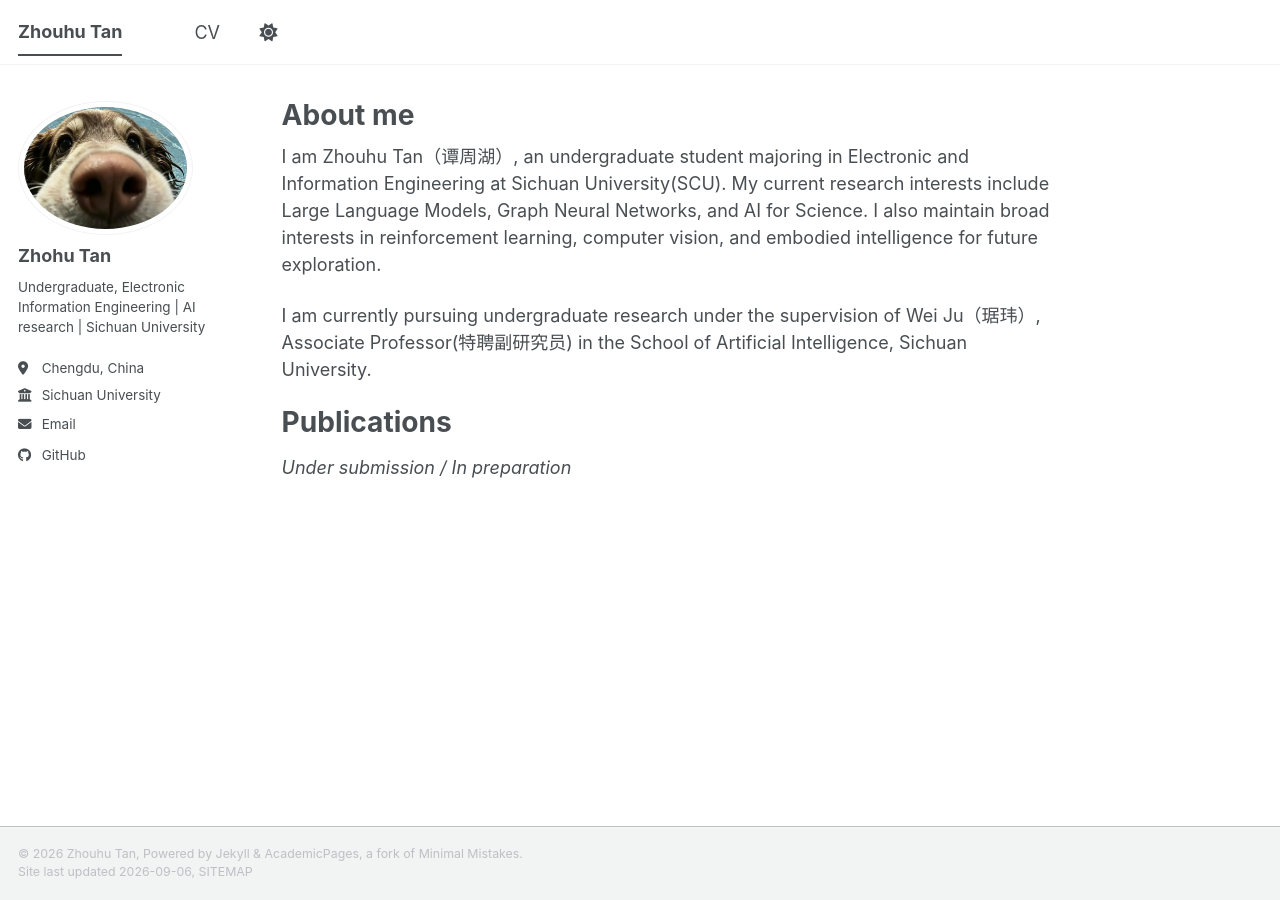
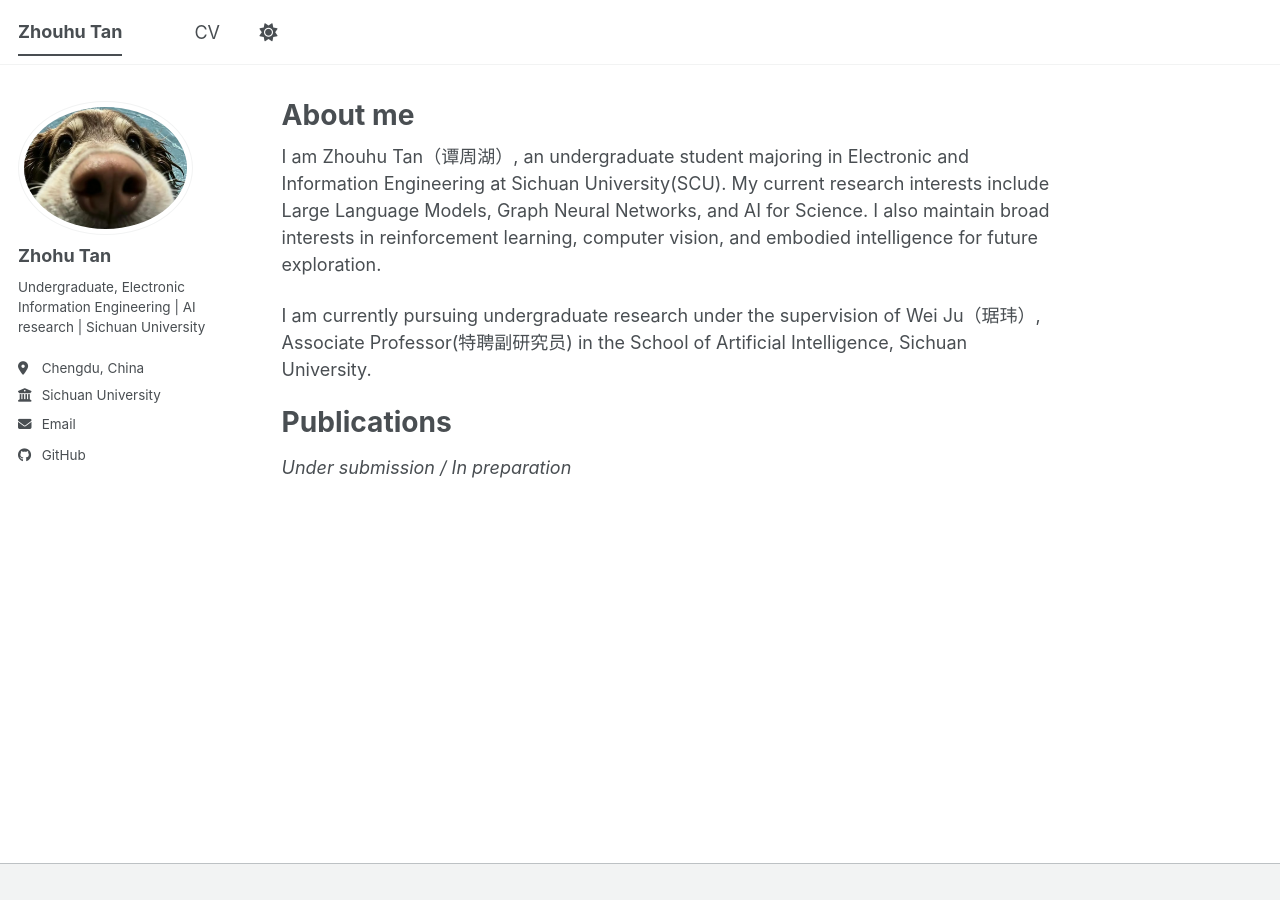
Before and after one commit to tanzhouhu/tanzhouhu.github.io, a Jekyll site: the page built from _pages/about.md, in a window 1280 px wide. Built offline with Jekyll 4.4.1, drawn with Linux system fonts in a browser that asks for light colours; a style sheet for code colours, icons or effects is not loaded.

Commit message:
Update footer.html

```diff
--- a/_includes/footer.html
+++ b/_includes/footer.html
@@ -3,8 +3,3 @@
 {% if site.author.github or site.author.bitbucket or site.atom_feed.hide != true %}
 
 {% endif %}
-
-<div class="page__footer-copyright">
-  &copy; {{ site.time | date: '%Y' }} {{ site.name | default: site.title }}, {{ site.data.ui-text[site.locale].powered_by | default: "Powered by" }} <a href="https://jekyllrb.com" rel="nofollow">Jekyll</a> &amp; <a href="https://github.com/academicpages/academicpages.github.io">AcademicPages</a>, a fork of <a href="https://mademistakes.com/work/minimal-mistakes-jekyll-theme/" rel="nofollow">Minimal Mistakes</a>.<br />
-  Site last updated {{ "now" | date: '%Y-%m-%d' }}, <a href="/sitemap/" style="text-transform: uppercase;">{{ site.data.ui-text[site.locale].site_map | default: "Sitemap" }}</a>
-</div>
```
